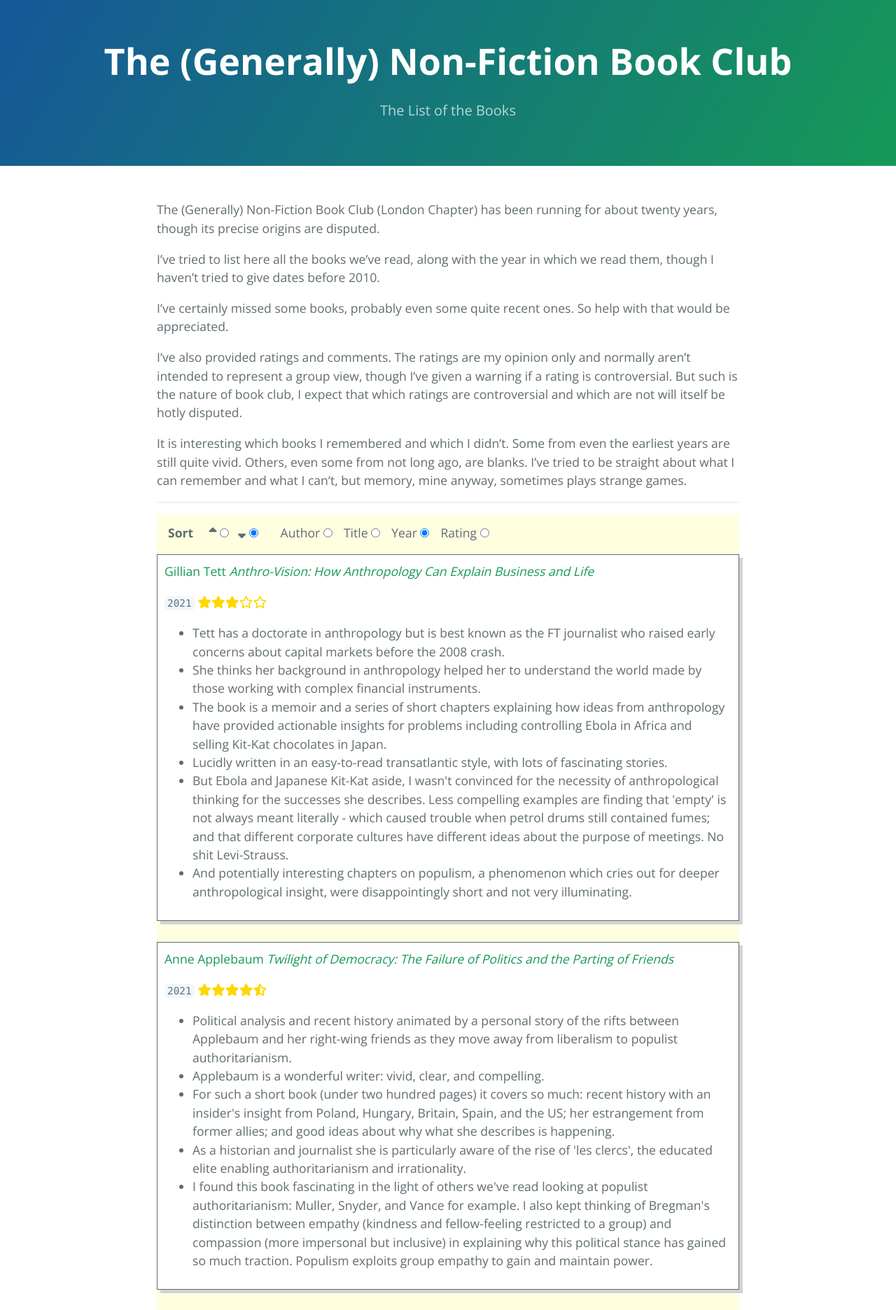
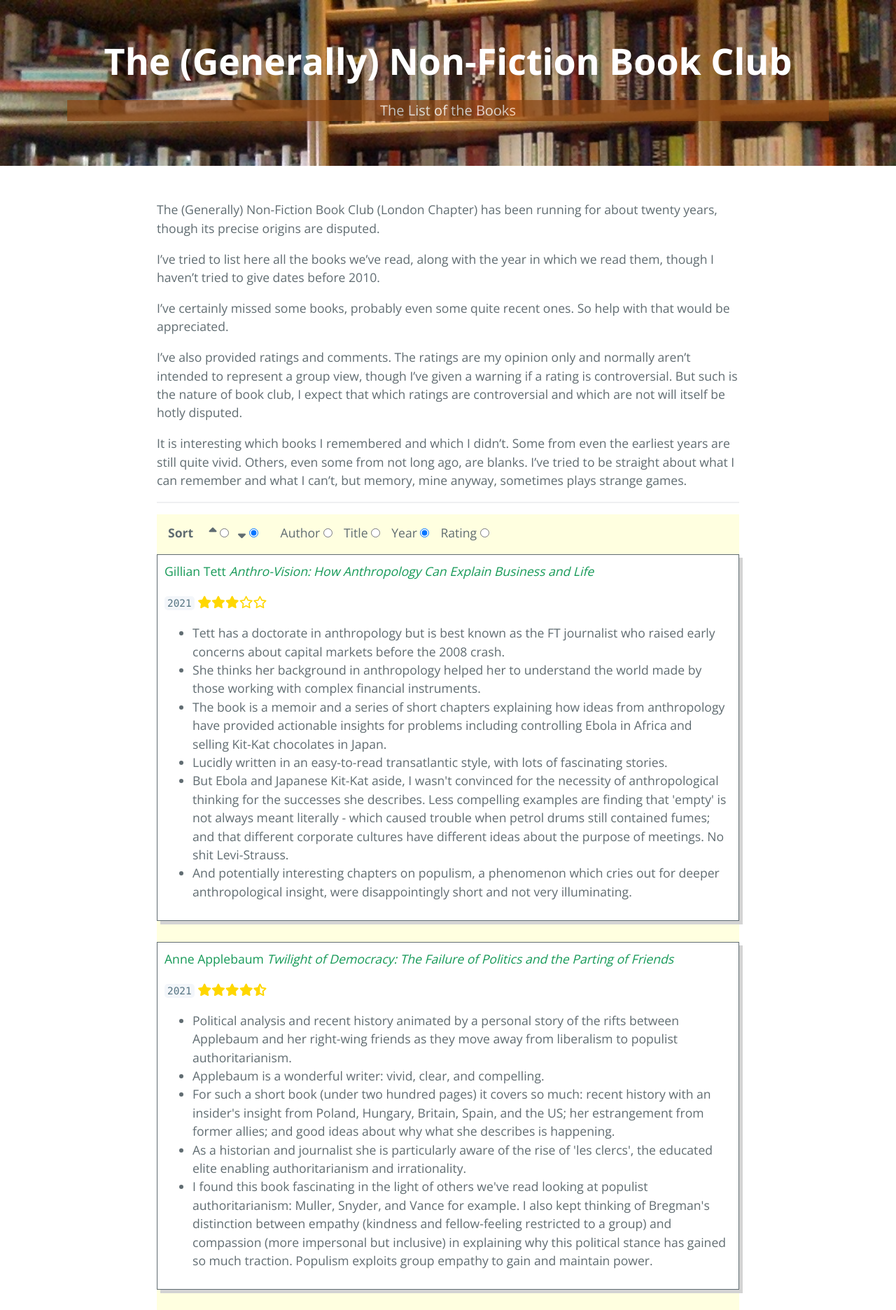
Before and after one commit to DavidPickles/jottings-pub, a Jekyll site: the page built from booklist.html, in a window 1280 px wide. Shown: the top 1872 px of the page at 70% size. Built offline with Jekyll 4.4.1, drawn with Linux system fonts in a browser that asks for light colours; nearby versions of some CDN libraries; emoji names are drawn with the system emoji font.

Commit message:
new book record

```diff
--- a/assets/css/style.scss
+++ b/assets/css/style.scss
@@ -5,6 +5,9 @@
 .page-header {
     padding-top: 3rem;
     padding-bottom: 2rem;
+    background-image: url("../img/books1.jpg");
+    background-repeat: no-repeat;
+    background-size: cover;
 }
 
 .book {
@@ -18,7 +21,9 @@
 .books-panel {
     background-color: lightyellow;
 }
-
+.project-tagline {
+    background-color: saddlebrown;
+}
 .book-sort-control-container {
     padding: 0.8rem 0.8rem 0.8rem 1rem;
     display: flex;
```
Also changed, not shown: assets/img/books.jpg (added), assets/img/books1.jpg (added).
